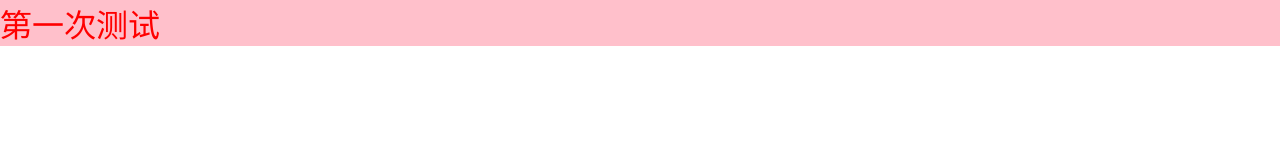
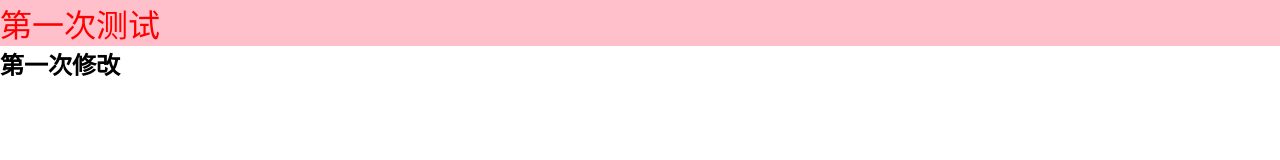
Before and after one commit to xiaozhanglxf/project_01, a plain HTML site: page index.html in a window 1280 px wide. Drawn offline with Linux system fonts and the light colour scheme.

Commit message:
更新 index.html

```diff
--- a/index.html
+++ b/index.html
@@ -22,6 +22,7 @@
 
 <body>
     <h1>第一次测试</h1>
+    <h2>第一次修改</h2>
 </body>
 
 </html>
```
